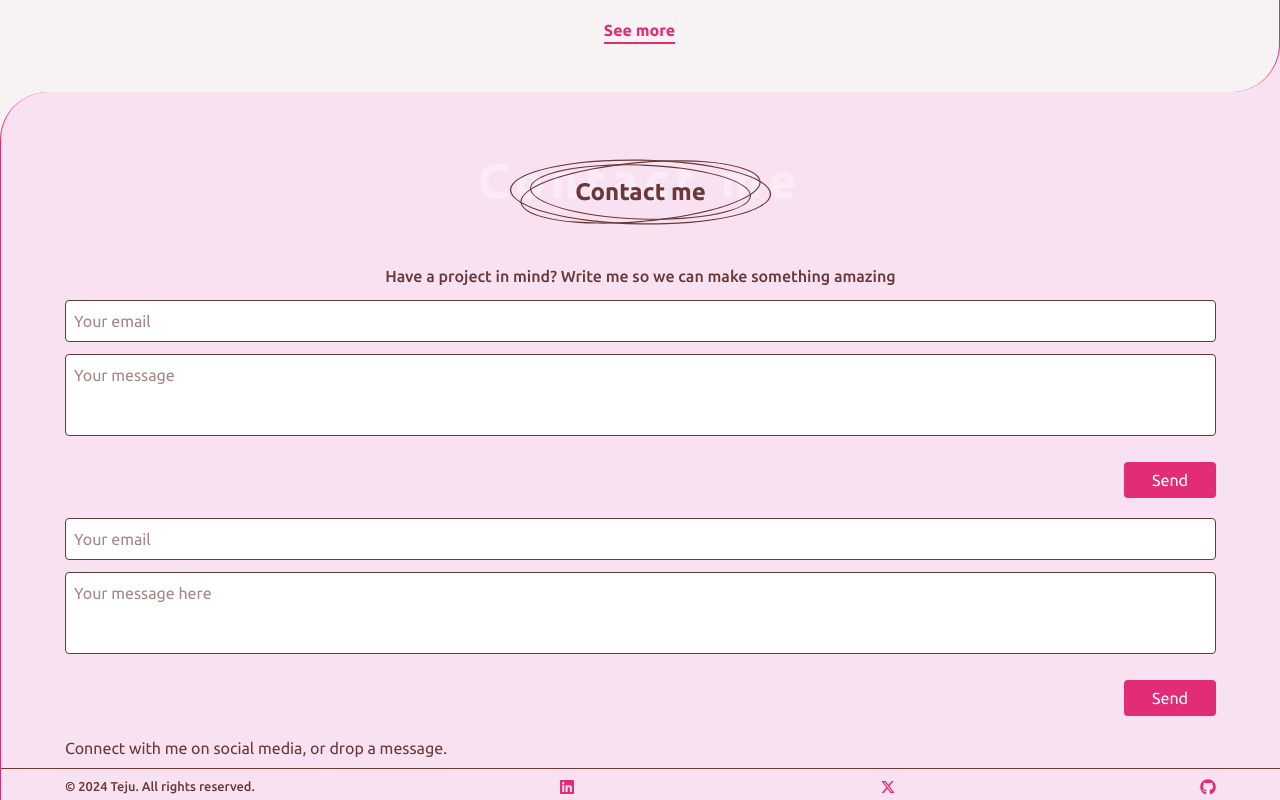
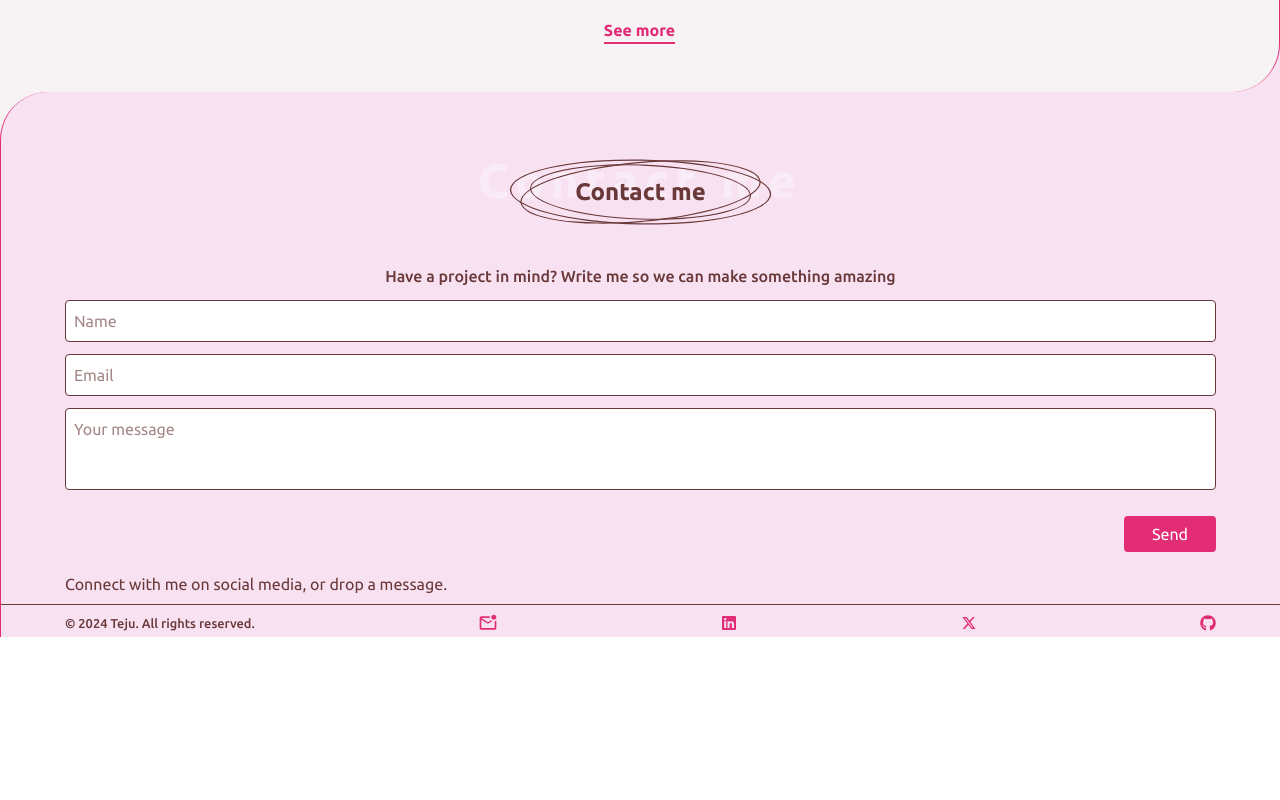
Before and after one commit to teju-doyin/portfolio, a React (Vite) app: page / in a window 1280 px wide. Shown: the part 1090-1890 px from the top of the page. After the commit the page ends 1727 px from the top, so only its background shows below. Built offline with nearby package versions, Linux system fonts and the light colour scheme.

Commit message:
contact page complete

```diff
--- a/src/ContactPage.jsx
+++ b/src/ContactPage.jsx
@@ -1,20 +1,25 @@
 import React from 'react';
-import { MdAttachEmail } from "react-icons/md";
+import { MdOutlineMarkEmailUnread } from "react-icons/md";
 import { FaLinkedin } from "react-icons/fa";
 import { RiTwitterXFill } from "react-icons/ri";
+import { FaArrowLeftLong } from "react-icons/fa6";
+import { Link } from 'react-router-dom';
+
 const ContactPage = () => {
   return (
-    <div className="bg-offWhite ">
-      <div className="min-h-screen text-brown w-[90%] mx-auto bg-[#f8e2f2 flex flex-col mt-[4rem] ">
+    <div className=" ">
+      <div className=" text-brown w-[90%] mx-auto bg-[#f8e2f2 flex flex-col mt-[4rem] ">
         {/* <div className="flex justify-center mb-5 z-10">
           <div className="relative oval-container my-6 font-semibold text-white">
             Let's talk
             <span className="third-oval"></span>
           </div>
         </div> */}
-
-        <div className="flex flex-col rounded-t-3xl pt-4">
-          <div className="mb-4 ">
+        <Link to='/'>
+          <FaArrowLeftLong size={30} className='bg-pink p-2 cursor-pointer mb-7 rounded-full text-white'/>
+        </Link>
+        <div className=" rounded-t-3xl pt-4">
+          <div className="mb-8 text-center ">
             <p>Have a project in mind? Write me so we can make something amazing.</p>
           </div>
           <form className="mb-5 flex flex-col ">
@@ -45,7 +50,7 @@ const ContactPage = () => {
               href="mailto:tj.doyin@gmail.com"
               className="text-pink flex items-center gap-2 hover:underline"
             >
-              <MdAttachEmail size={20} />
+              <MdOutlineMarkEmailUnread size={20} />
               {/* tj.doyin@gmail.com */}
             </a>
             <a
--- a/src/components/Contact.jsx
+++ b/src/components/Contact.jsx
@@ -12,15 +12,18 @@ const Contact = () => {
         </div>
         <p className='text-brown text-center mb-3 font-medium'>Have a project in mind? Write me so we can make something amazing</p>
         <form className='mb-5' action="">
-            <input type="email" placeholder='Your email' className='w-full placeholder:text-brown placeholder:opacity-60  mb-3 border border-brown text-brown outline-none rounded-sm p-2'/>
-            <textarea placeholder='Your message' className='w-full outline-none placeholder:text-brown placeholder:opacity-60  text-brown border border-brown resize-none rounded-sm pt-2 pl-2' rows={3} cols={10}  name="" id="">
-            </textarea>
-            <button className='ml-auto mt-5 block bg-pink text-white py-1.5 px-7 rounded-sm'>Send</button>
-        </form><form className='mb-5' action="">
-            <input type="email" placeholder='Your email' className='w-full placeholder:text-brown placeholder:opacity-60  mb-3 border border-brown text-brown outline-none rounded-sm p-2'/>
-            <textarea placeholder='Your message here' className='w-full outline-none placeholder:text-brown placeholder:opacity-60  text-brown border border-brown resize-none rounded-sm pt-2 pl-2' rows={3} cols={10}  name="" id="">
-            </textarea>
-            <button className='ml-auto mt-5 block bg-pink text-white py-1.5 px-7 rounded-sm'>Send</button>
+          <input
+            type="name"
+            placeholder="Name"
+            className="w-full placeholder:text-brown placeholder:opacity-60 mb-3 border border-brown text-brown outline-none rounded-sm p-2"
+          />
+          <input
+            type="email"
+            placeholder='Email'
+            className='w-full placeholder:text-brown placeholder:opacity-60  mb-3 border border-brown text-brown outline-none rounded-sm p-2'/>
+          <textarea placeholder='Your message' className='w-full outline-none placeholder:text-brown placeholder:opacity-60  text-brown border border-brown resize-none rounded-sm pt-2 pl-2' rows={3} cols={10}  name="" id="">
+          </textarea>
+          <button className='ml-auto mt-5 block bg-pink text-white py-1.5 px-7 rounded-sm'>Send</button>
         </form>
         <p className='text-brown text-justify'>Connect with me on social media, or drop a message.</p>
         {/* <Footer/> */}
--- a/src/components/Footer.jsx
+++ b/src/components/Footer.jsx
@@ -1,7 +1,8 @@
 import React from 'react'
-import { FaLinkedin } from "react-icons/fa";
+import { FaLinkedin,FaGithub } from "react-icons/fa";
 import { RiTwitterXFill } from "react-icons/ri";
-import { FaGithub } from "react-icons/fa";
+import { MdOutlineMarkEmailUnread } from "react-icons/md";
+
 const Footer = () => {
   return (
     <footer className='w-[90%] mx-auto pt-2 pb-1'>
@@ -10,9 +11,40 @@ const Footer = () => {
                 <p className='text-brown font-medium text-[.8rem]'>
                     © 2024 Teju. All rights reserved.
                 </p>
-                <FaLinkedin />
+                {/* <FaLinkedin />
                 <RiTwitterXFill />
-                <FaGithub />
+                <FaGithub /> */}
+                <a
+              href="mailto:tj.doyin@gmail.com"
+              className="text-pink flex items-center gap-2 hover:underline"
+            >
+              <MdOutlineMarkEmailUnread size={20} />
+              {/* tj.doyin@gmail.com */}
+            </a>
+            <a
+              href="https://www.linkedin.com/in/tejudoyin/"
+              target="_blank"
+              rel="noopener noreferrer"
+              className="text-pink hover:underline"
+            >
+              <FaLinkedin/>
+            </a>
+            <a
+              href="https://x.com/tj_doyin"
+              target="_blank"
+              rel="noopener noreferrer"
+              className="text-pink hover:underline"
+            >
+              <RiTwitterXFill/>
+            </a>
+            <a
+              href="https://github.com/teju-doyin"
+              target="_blank"
+              rel="noopener noreferrer"
+              className="text-pink hover:underline"
+            >
+              <FaGithub />
+            </a>
             </div>
         </div>
     </footer>
```
